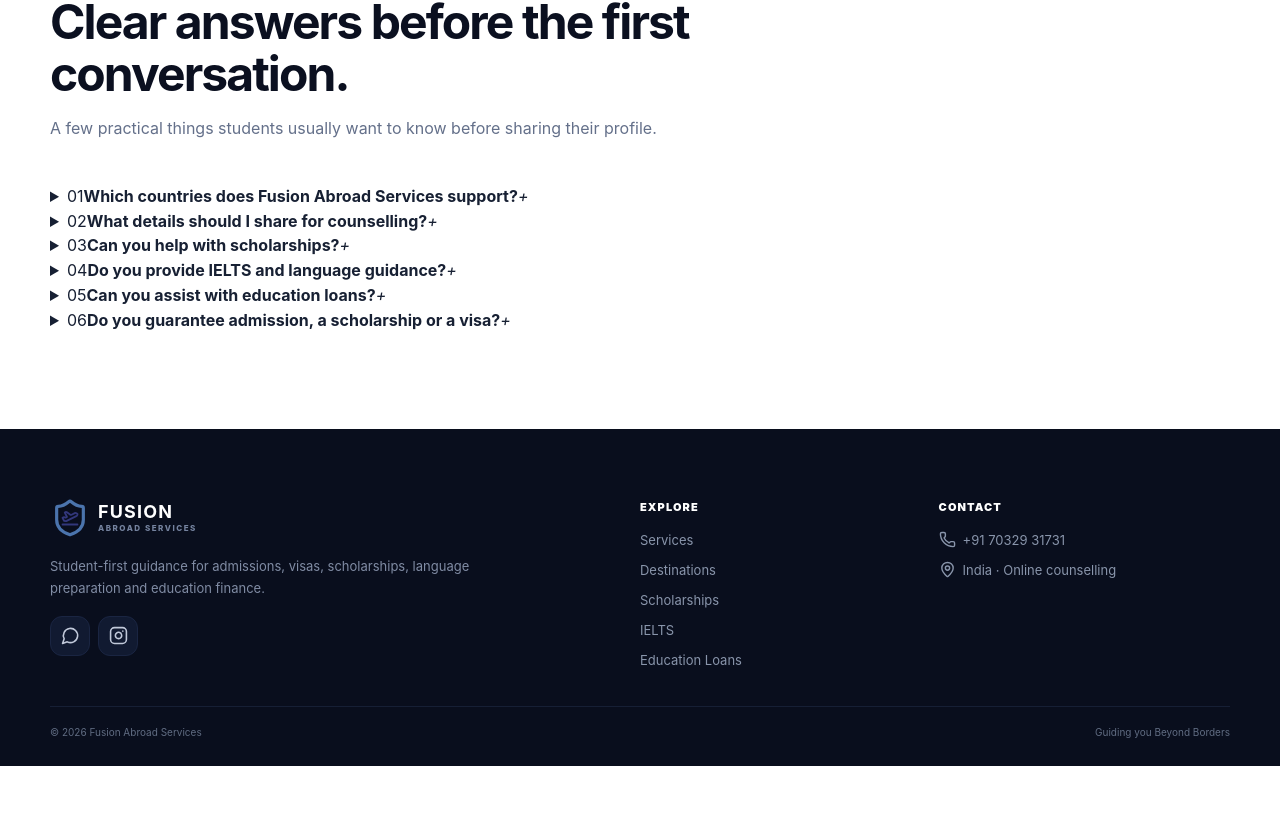
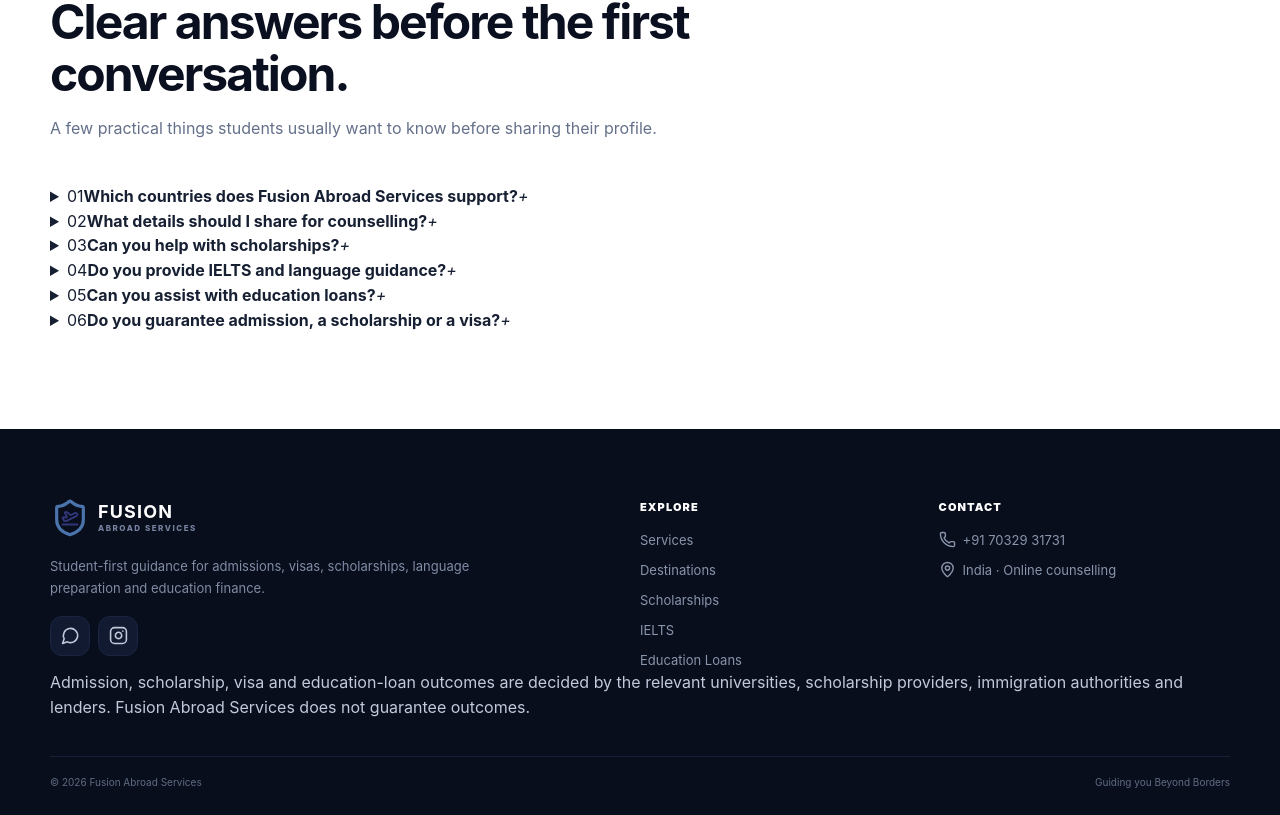
Before and after one commit to mkraja826/fusionvisa, a Next.js app: page / in a window 1280 px wide. Shown: the part 3879-4694 px from the top of the page. Before the commit the page ends 4645 px from the top, so only its background shows below. Built offline with nearby package versions, Linux system fonts and the light colour scheme.

Commit message:
content: add transparent outcomes disclaimer

```diff
--- a/components/SiteFooter.tsx
+++ b/components/SiteFooter.tsx
@@ -39,6 +39,10 @@ export default function SiteFooter() {
           </div>
         </div>
       </div>
+      <div className="shell footer-disclaimer">
+        Admission, scholarship, visa and education-loan outcomes are decided by the relevant universities,
+        scholarship providers, immigration authorities and lenders. Fusion Abroad Services does not guarantee outcomes.
+      </div>
       <div className="shell footer-bottom">
         <span>© 2026 Fusion Abroad Services</span>
         <span>Guiding you Beyond Borders</span>
```
